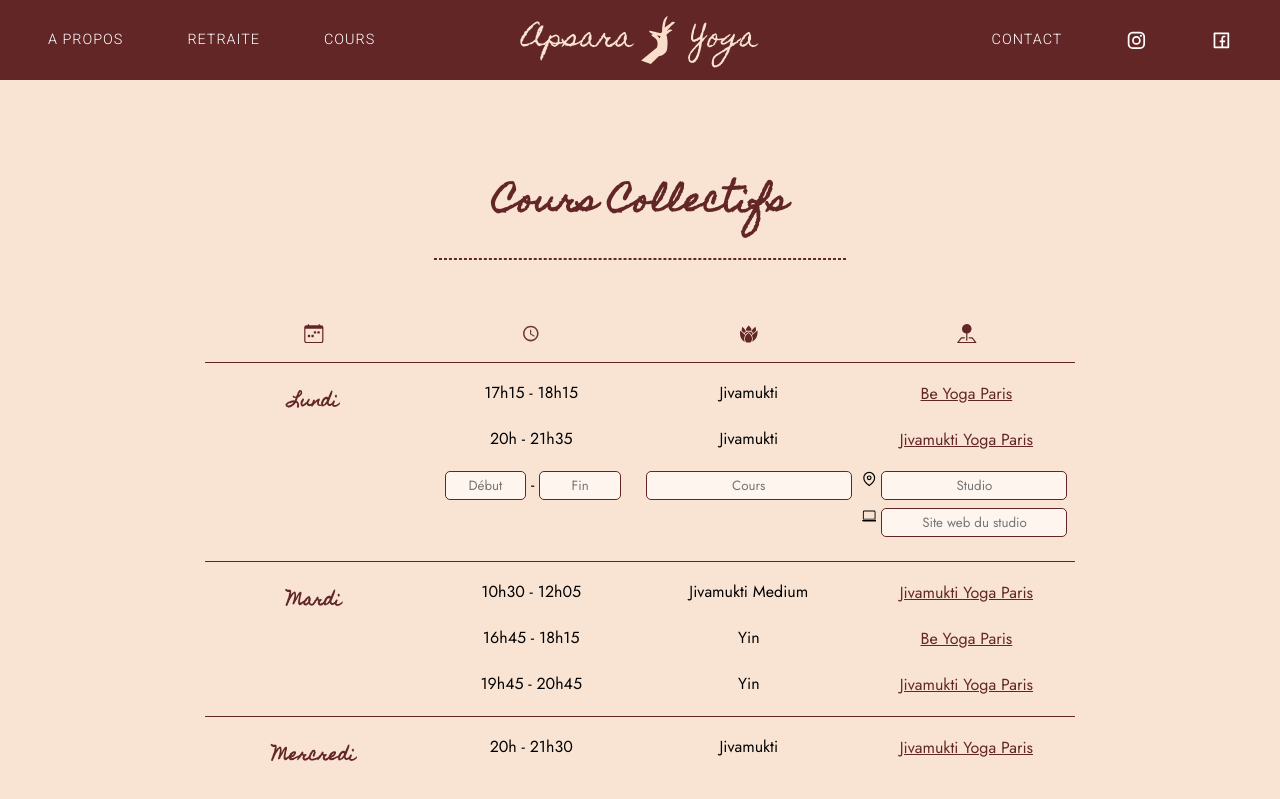
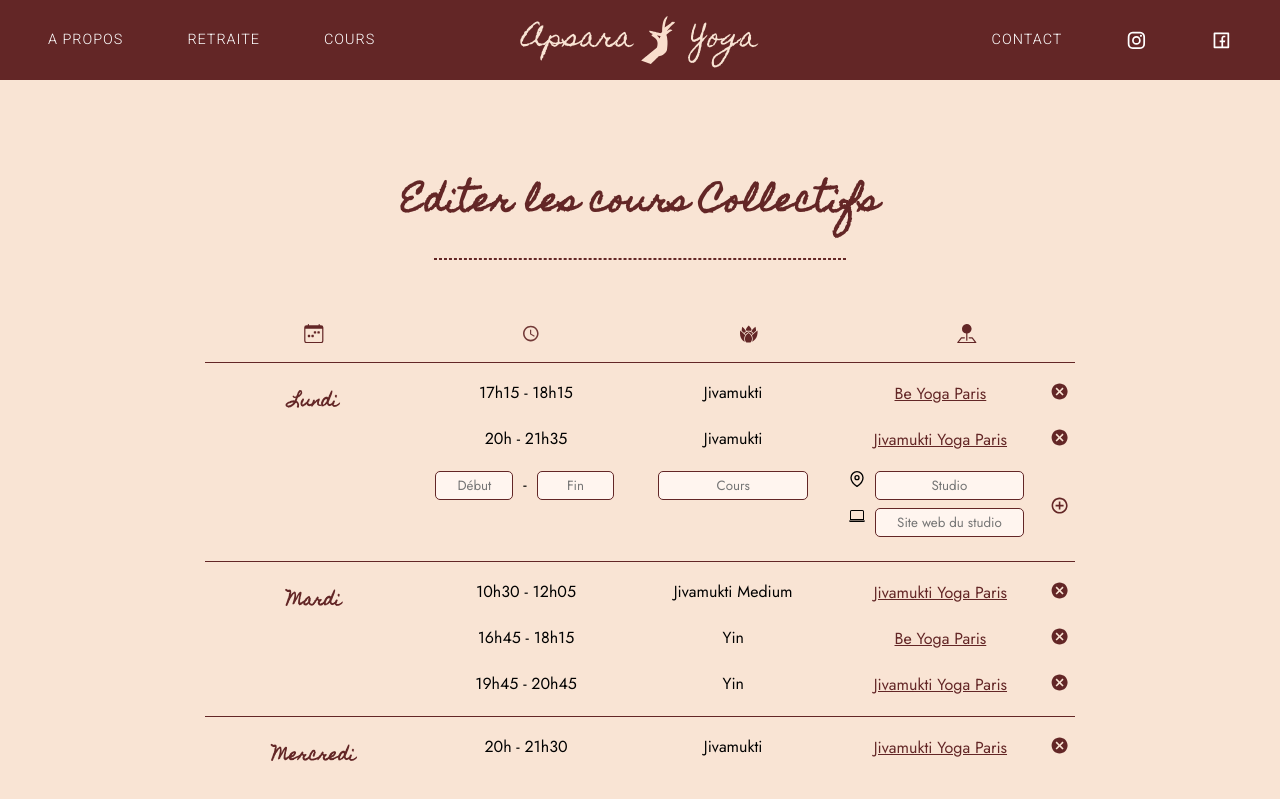
Before and after one commit to leabaty/yoga-website, a React (Create React App) app in the folder client/: page /admin/cours-collectifs in a window 1280 px wide. Shown: the top 799 px of the page. Built offline with nearby package versions, Linux system fonts and the light colour scheme.

Commit message:
Add : AddCollectiveClass.js + scss on collective class form

```diff
--- /dev/null
+++ b/client/src/components/pages/Admin/UpdateCollectiveClasses/AddCollectiveClass.js
@@ -0,0 +1,81 @@
+import React from "react";
+
+import { BsLaptop } from "react-icons/bs";
+import { FiMapPin } from "react-icons/fi";
+import { MdAddCircle, MdAddCircleOutline } from "react-icons/md";
+
+import "./AddCollectiveClass.scss";
+
+function AddCollectiveClass() {
+
+  return (
+    <>
+      <form className="edit-schedule">
+        <div className="edit-schedule__container">
+          <div className="edit-schedule__item row">
+            <input
+              className="edit-schedule__item-input --time"
+              placeholder="Début"
+              type="text"
+              name="startTime"
+              // onChange={handleChange}
+              // value={formData.firstname}
+            />
+            <p>-</p>
+            <input
+              className="edit-schedule__item-input --time"
+              placeholder="Fin"
+              type="text"
+              name="endTime"
+              // onChange={handleChange}
+              // value={formData.firstname}
+            />
+          </div>
+
+          <div className="edit-schedule__item">
+            <input
+              className="edit-schedule__item edit-schedule__item-input --class"
+              placeholder="Cours"
+              type="text"
+              name="class"
+              // onChange={handleChange}
+              // value={formData.firstname}
+            />
+          </div>
+
+          <div className="edit-schedule__item col">
+            <div className="row">
+              <FiMapPin />
+              <input
+                className="edit-schedule__item-input --studio"
+                placeholder="Studio"
+                type="text"
+                name="studioName"
+                // onChange={handleChange}
+                // value={formData.firstname}
+              />
+            </div>
+
+            <div className="row">
+              <BsLaptop />
+              <input
+                className="edit-schedule__item-input --studio"
+                placeholder="Site web du studio"
+                type="text"
+                name="studioWebsite"
+                // onChange={handleChange}
+                // value={formData.firstname}
+              />
+            </div>
+          </div>
+        </div>
+
+        <button className="collective__schedule__item-delete">
+          <MdAddCircleOutline />
+        </button>
+      </form>
+    </>
+  );
+}
+
+export default AddCollectiveClass;
--- /dev/null
+++ b/client/src/components/pages/Admin/UpdateCollectiveClasses/AddCollectiveClass.scss
@@ -0,0 +1,57 @@
+.edit-schedule {
+    display: flex;
+    flex-direction: row;
+    justify-content: space-between;
+    width: 100%;
+
+    &__container {
+      display: flex;
+      flex-direction: row;
+      width: 100%;
+      justify-content: space-between;
+    }
+
+    &__item {
+      display: flex;
+      flex-direction: row;
+      justify-content: space-between;
+      width: 33%;
+
+      &-input {
+        height: 25px;
+        margin: 0 10px 8px 10px;
+        font-family: "Jost", sans-serif;
+        text-align: center;
+        background-color: var(--secondarylighter);
+        border: 1px solid var(--primary);
+        border-radius: 5px;
+      }
+    }
+  }
+
+  // MODIFIERS DISPLAY FLEX EDIT FORM
+  .row {
+    display: flex;
+    flex-direction: row;
+    justify-content: center;
+  }
+
+  .col {
+    display: flex;
+    flex-direction: column;
+    justify-content: center;
+  }
+
+  // MODIFIERS CATEGORIES EDIT FORM
+  .--studio {
+    width: 70%;
+  }
+
+  .--class {
+    width: 70%;
+    margin: 0 auto;
+  }
+
+  .--time {
+    width: 35%;
+  }
--- a/client/src/components/pages/Admin/UpdateCollectiveClasses/UpdateCollectiveClasses.js
+++ b/client/src/components/pages/Admin/UpdateCollectiveClasses/UpdateCollectiveClasses.js
@@ -1,19 +1,20 @@
 import React from "react";
 import { Link } from "react-router-dom";
 
-import { BsCalendarWeek, BsPinMapFill, BsLaptop } from "react-icons/bs";
+import { BsCalendarWeek, BsPinMapFill} from "react-icons/bs";
 import { GiLotus } from "react-icons/gi";
 import { IoMdTime } from "react-icons/io";
-import { FiMapPin } from "react-icons/fi";
+import { MdCancel } from "react-icons/md";
 
 import "./UpdateCollectiveClasses.scss";
+import AddCollectiveClass from "./AddCollectiveClass";
 
 function UpdateCollectiveClasses(data) {
   return (
     <>
       <body className="page">
         <header>
-          <h1 className="title">Cours Collectifs</h1>
+          <h1 className="title">Editer les cours Collectifs</h1>
           <hr className="title-rule" />
         </header>
 
@@ -50,68 +51,18 @@
                         >
                           {day.studio.name}
                         </a>
+
+                        <button className="collective__schedule__item-delete">
+                          <MdCancel />
+                        </button>
                       </div>
                     );
                   })}
 
                   <div className="collective__schedule__item">
-                    <div className="collective__schedule__item-form --row">
-                      <input
-                        className="collective__schedule__item-form-input --time"
-                        placeholder="Début"
-                        type="text"
-                        name="startTime"
-                        // onChange={handleChange}
-                        // value={formData.firstname}
-                      />
-                      <p className="collective__schedule__item-form-element">
-                        -
-                      </p>
-                      <input
-                        className="collective__schedule__item-form-input --time"
-                        placeholder="Fin"
-                        type="text"
-                        name="endTime"
-                        // onChange={handleChange}
-                        // value={formData.firstname}
-                      />
-                    </div>
+                    <AddCollectiveClass/>
+                  </div>
 
-                    <input
-                      className="collective__schedule__item-form collective__schedule__item-form-input collective__schedule__item-form-input--class"
-                      placeholder="Cours"
-                      type="text"
-                      name="class"
-                      // onChange={handleChange}
-                      // value={formData.firstname}
-                    />
-
-                    <div className="collective__schedule__item-form --col">
-                      <div className="collective__schedule__item-form-element --row">
-                        <FiMapPin className="collective__schedule__item-form-icon" />
-                        <input
-                          className="collective__schedule__item-form-input collective__schedule__item-form-input--studio"
-                          placeholder="Studio"
-                          type="text"
-                          name="studioName"
-                          // onChange={handleChange}
-                          // value={formData.firstname}
-                        />
-                      </div>
-
-                      <div className="collective__schedule__item-form-element --row">
-                        <BsLaptop className="collective__schedule__item-form-icon" />
-                        <input
-                          className="collective__schedule__item-form-input collective__schedule__item-form-input--studio"
-                          placeholder="Site web du studio"
-                          type="text"
-                          name="studioWebsite"
-                          // onChange={handleChange}
-                          // value={formData.firstname}
-                        />
-                      </div>
-                    </div>
-                  </div>
                 </div>
               </div>
 
@@ -138,6 +89,9 @@
                         >
                           {day.studio.name}
                         </a>
+                        <button className="collective__schedule__item-delete">
+                          <MdCancel />
+                        </button>
                       </div>
                     );
                   })}
@@ -168,6 +122,9 @@
                           >
                             {day.studio.name}
                           </a>
+                          <button className="collective__schedule__item-delete">
+                            <MdCancel />
+                          </button>
                         </div>
                       );
                     }
@@ -198,6 +155,9 @@
                         >
                           {day.studio.name}
                         </a>
+                        <button className="collective__schedule__item-delete">
+                          <MdCancel />
+                        </button>
                       </div>
                     );
                   })}
@@ -227,6 +187,9 @@
                         >
                           {day.studio.name}
                         </a>
+                        <button className="collective__schedule__item-delete">
+                          <MdCancel />
+                        </button>
                       </div>
                     );
                   })}
@@ -256,6 +219,9 @@
                         >
                           {day.studio.name}
                         </a>
+                        <button className="collective__schedule__item-delete">
+                          <MdCancel />
+                        </button>
                       </div>
                     );
                   })}
@@ -285,6 +251,9 @@
                         >
                           {day.studio.name}
                         </a>
+                        <button className="collective__schedule__item-delete">
+                          <MdCancel />
+                        </button>
                       </div>
                     );
                   })}
--- a/client/src/components/pages/Admin/UpdateCollectiveClasses/UpdateCollectiveClasses.scss
+++ b/client/src/components/pages/Admin/UpdateCollectiveClasses/UpdateCollectiveClasses.scss
@@ -1,56 +1,15 @@
+// DELETE BUTTON
+
 .collective {
   &__schedule {
     &__item {
-      margin-top: 1rem;
-      display: flex;
-      flex-direction: row;
-      justify-content: space-around;
-
-      &-form {
-        width: 33%;
-
-        &-icon {
-          margin-right: 5px;
-        }
-
-        &-input {
-          height: 25px;
-          margin-bottom: 8px;
-          font-family: "Jost", sans-serif;
-          text-align: center;
-          background-color: var(--secondarylighter);
-          border: 1px solid var(--primary);
-          border-radius: 5px;
-
-          &--class {
-            max-width: 200px;
-          }
-
-          &--studio {
-            width: 200px;
-          }
-        }
-
-        &-element {
-          margin: 0 5px;
-        }
+      &-delete {
+        border: none;
+        color: var(--primary);
+        cursor: pointer;
+        background-color: var(--secondary);
+        font-size: 1.2rem;
       }
     }
   }
 }
-
-.--time {
-  max-width: 35%;
-}
-
-.--row {
-  display: flex;
-  flex-direction: row;
-  justify-content: center;
-}
-
-.--col {
-  display: flex;
-  flex-direction: column;
-  justify-content: center;
-}
```
